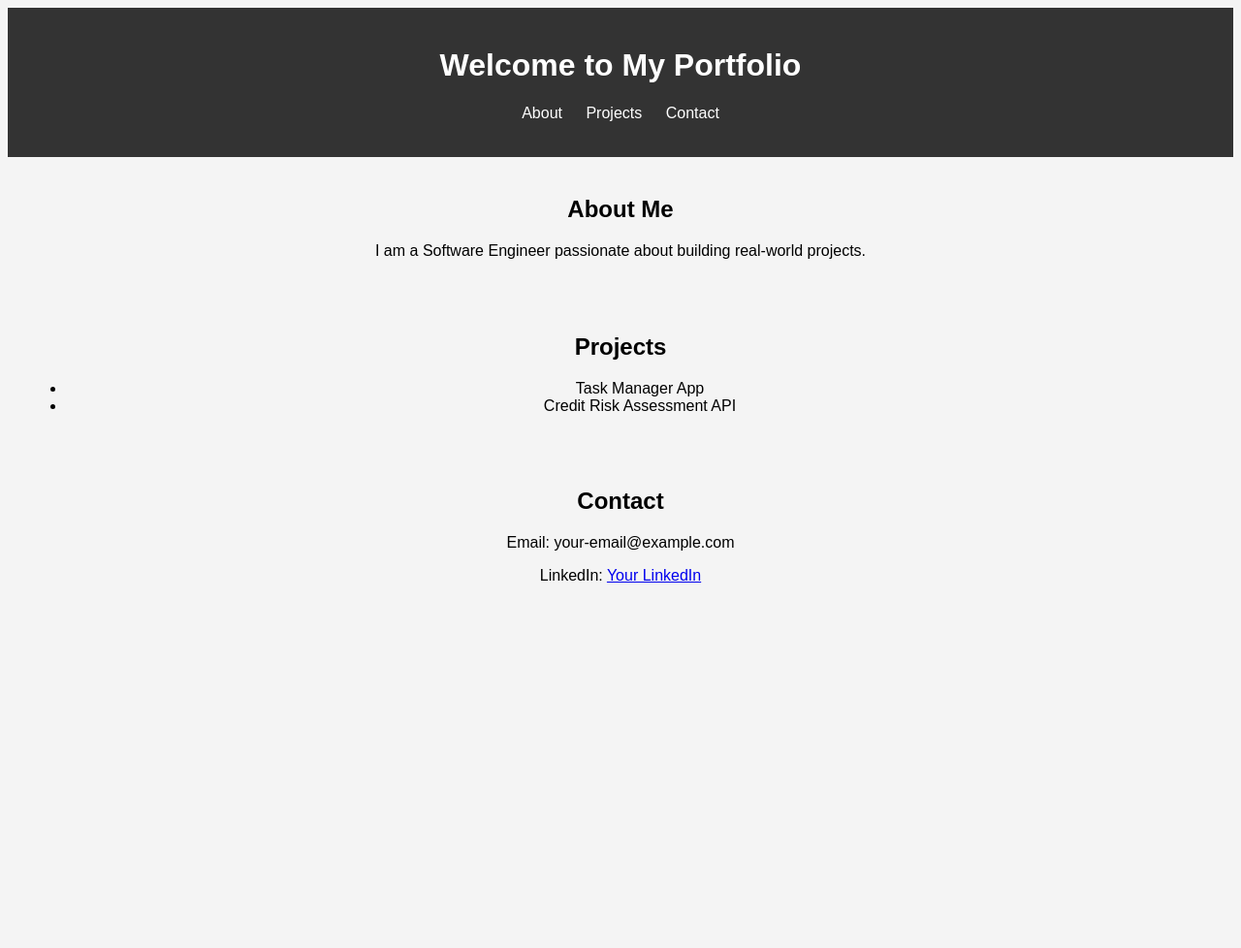
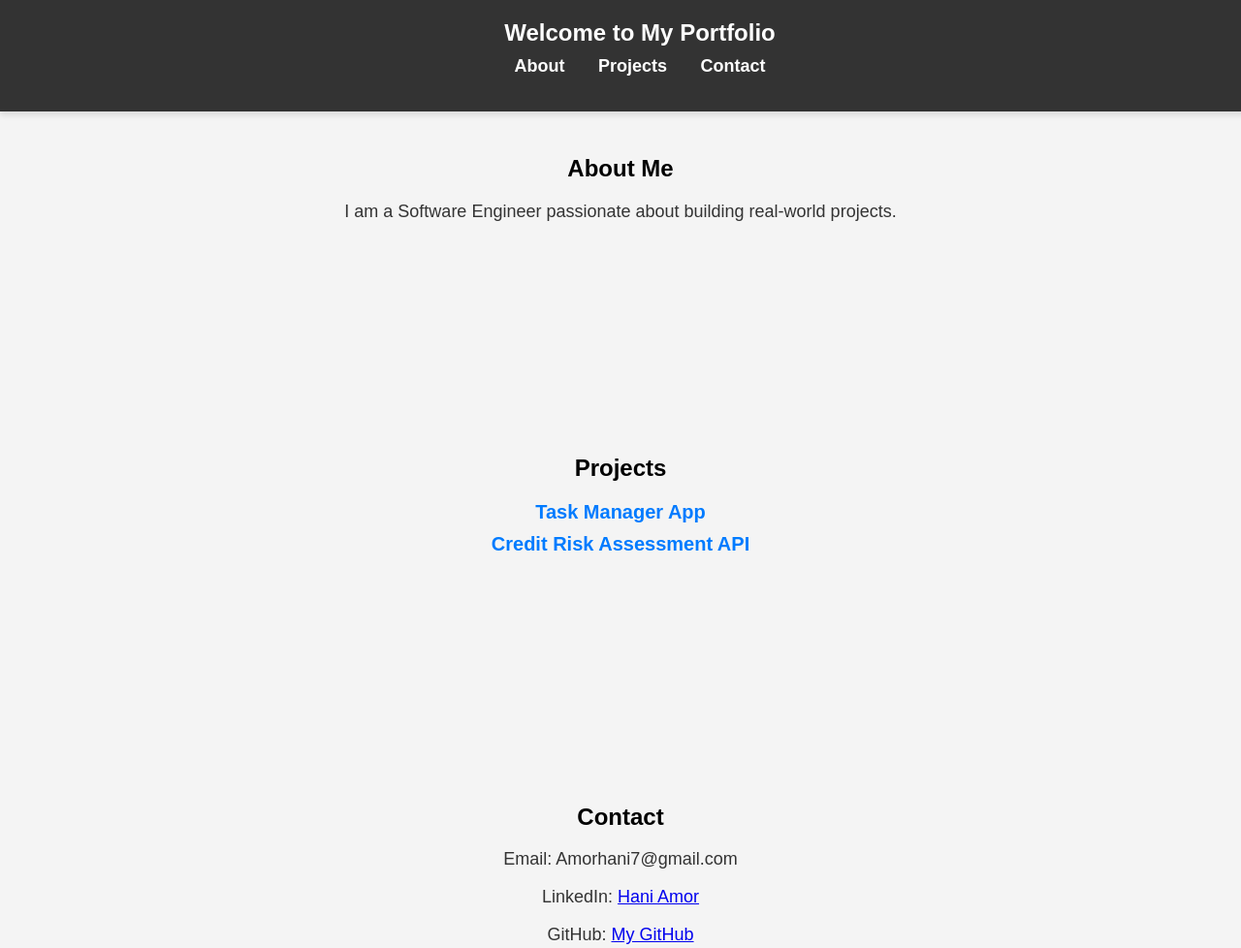
Before and after one commit to Hani-1234/Hani_Portfolio, a plain HTML site: page index.html in a window 1280 px wide. Shown: the whole page at 97% size. Before the commit the page ends 800 px from the top, so only its background shows below. Drawn offline with Linux system fonts and the light colour scheme.

Commit message:
Updated GitHub and LinkedIn links

```diff
--- a/index.html
+++ b/index.html
@@ -28,17 +28,37 @@
     <section id="projects">
       <h2>Projects</h2>
       <ul>
-        <li>Task Manager App</li>
-        <li>Credit Risk Assessment API</li>
+        <li>
+          <a
+            href="https://github.com/Hani-1234/task-manager-app"
+            target="_blank"
+            >Task Manager App</a
+          >
+        </li>
+        <li>
+          <a href="https://github.com/Hani-1234/credit-risk-api" target="_blank"
+            >Credit Risk Assessment API</a
+          >
+        </li>
       </ul>
     </section>
 
     <section id="contact">
       <h2>Contact</h2>
-      <p>Email: your-email@example.com</p>
+      <p>Email: Amorhani7@gmail.com</p>
       <p>
         LinkedIn:
-        <a href="https://www.linkedin.com/in/yourprofile">Your LinkedIn</a>
+        <a
+          href="https://www.linkedin.com/in/hani-amor-7a4071250/"
+          target="_blank"
+          >Hani Amor</a
+        >
+      </p>
+      <p>
+        GitHub:
+        <a href="https://github.com/Hani-1234/Hani_Portfolio" target="_blank"
+          >My GitHub</a
+        >
       </p>
     </section>
   </body>
--- a/styles.css
+++ b/styles.css
@@ -1,25 +1,108 @@
+/* General Styles */
 body {
-    font-family: Arial, sans-serif;
+    font-family: 'Arial', sans-serif;
     text-align: center;
     background-color: #f4f4f4;
+    margin: 0;
+    padding: 0;
 }
+
+/* Header */
 header {
     background-color: #333;
     color: white;
     padding: 20px;
+    position: fixed;
+    width: 100%;
+    top: 0;
+    left: 0;
+    z-index: 1000;
+    box-shadow: 0px 4px 6px rgba(0, 0, 0, 0.1);
 }
+
+h1 {
+    margin: 0;
+    font-size: 24px;
+}
+
+/* Navigation Bar */
 nav ul {
     list-style: none;
     padding: 0;
+    margin-top: 10px;
 }
+
 nav ul li {
     display: inline;
-    margin: 0 10px;
+    margin: 0 15px;
 }
+
 nav ul li a {
     color: white;
     text-decoration: none;
+    font-size: 18px;
+    font-weight: bold;
 }
+
+/* Sections */
 section {
-    padding: 20px;
+    padding: 80px 20px;
+    margin-top: 60px;
 }
+
+/* About Section */
+#about p {
+    font-size: 18px;
+    color: #333;
+    max-width: 600px;
+    margin: auto;
+}
+
+/* Projects Section */
+#projects ul {
+    list-style: none;
+    padding: 0;
+}
+
+#projects ul li {
+    font-size: 20px;
+    font-weight: bold;
+    margin: 10px 0;
+}
+
+#projects ul li a {
+    color: #007BFF;
+    text-decoration: none;
+}
+
+#projects ul li a:hover {
+    text-decoration: underline;
+}
+
+/* Contact Section */
+#contact p {
+    font-size: 18px;
+    color: #333;
+}
+
+/* Smooth Scrolling */
+html {
+    scroll-behavior: smooth;
+}
+/* Dark Mode Styles */
+.dark-mode {
+    background-color: #222;
+    color: #f4f4f4;
+}
+
+.dark-mode header {
+    background-color: #000;
+}
+
+.dark-mode nav ul li a {
+    color: #f4f4f4;
+}
+
+.dark-mode a {
+    color: #4db8ff;
+}
```
Also changed, not shown: script.js (+48 -0 lines).
